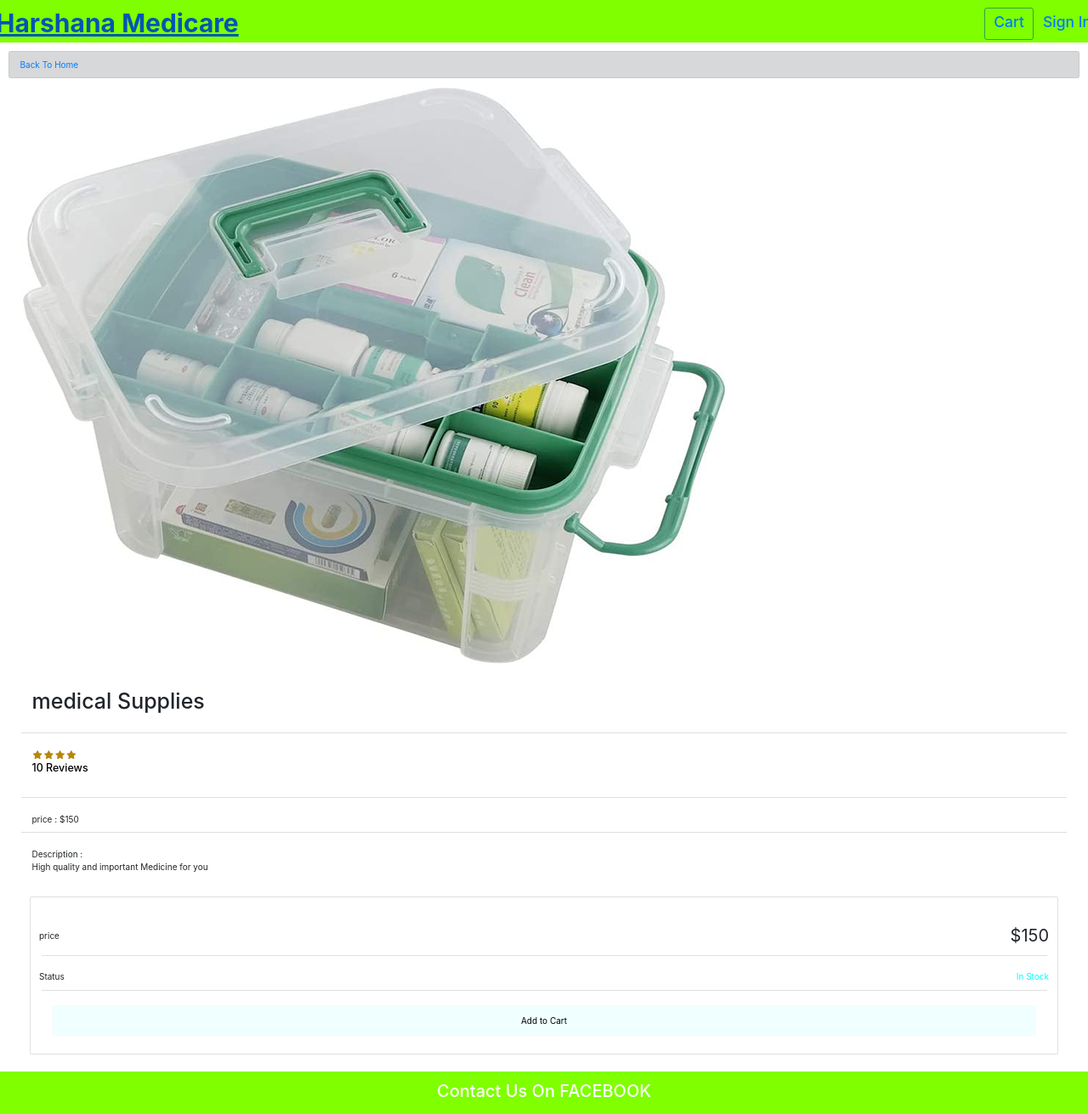
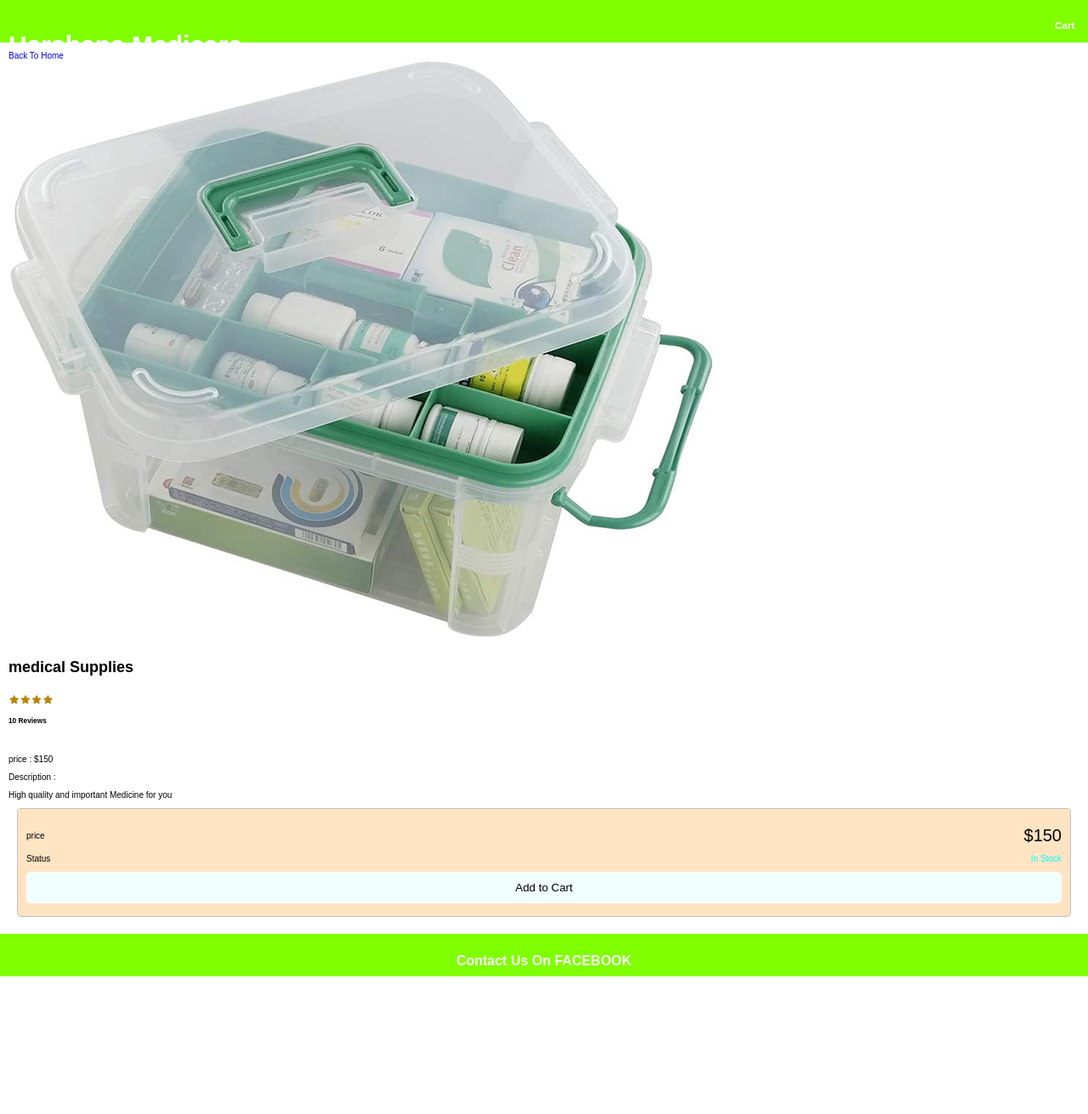
Before and after one commit to sachin96Boy/ECommerceMedicalStore, a React (Create React App) app: page /product/1 in a window 1280 px wide. Shown: the whole page at 85% size. After the commit the page ends 1150 px from the top, so only its background shows below. Built offline with nearby package versions, Linux system fonts and the light colour scheme.

Commit message:
Rolled back

```diff
--- a/src/App.js
+++ b/src/App.js
@@ -3,7 +3,7 @@ import { BrowserRouter, Route } from 'react-router-dom';
 import ProductScreen from './screens/ProductScreen';
 import HomeScreen from './screens/HomeScreen';
 
-import 'bootstrap/dist/css/bootstrap.min.css';
+
 
 
 
@@ -12,16 +12,16 @@ function App() {
     <BrowserRouter>
       <div className="grid-container">
 
-        <header className="row ">
+        <header className="row">
           <div>
-            <a className="navbar brand" href="/">Harshana Medicare</a>
+            <a className="brand" href="/">Harshana Medicare</a>
           </div>
 
 
           <div>
 
-            <a className="btn btn-outline-success btn-lg  btn btn-link" href="Cart"><h3>Cart</h3></a>
-            <a className="btn btn-outline-succes btn-lg  btn btn-link" href="Signin"><h3>Sign In</h3></a>
+            <a href="Cart"><h3>Cart</h3></a>
+            <a href="Signin"><h3>Sign In</h3></a>
           </div>
 
         </header>
--- a/src/index.js
+++ b/src/index.js
@@ -3,6 +3,7 @@ import ReactDOM from 'react-dom';
 import './index.css';
 import App from './App';
 import reportWebVitals from './reportWebVitals';
+// import 'bootstrap/dist/css/bootstrap.min.css';
 
 ReactDOM.render(
   <React.StrictMode>
--- a/src/screens/ProductScreen.js
+++ b/src/screens/ProductScreen.js
@@ -17,48 +17,48 @@ export default function ProductScreen(props) {
     }
     return (
         <div>
-            <div className="alert alert-dark" role="alert">
+
             <Link to="/">Back To Home</Link>
-            </div>
+
 
             <div className="raw top">
-                <div className="col-md">
+                <div className="col-2">
                     <img className="large" src={product.image} alt={product.name}></img>
                 </div>
-                <div className="col-sm">
-                    <ul className="list-group list-group-flush">
-                        <li className="list-group-item">
+                <div className="col-1">
+                    <ul>
+                        <li>
                             <h1>{product.name}</h1>
                         </li>
-                        <li className="list-group-item">
+                        <li>
                             <Rating rating={product.rating} numReviews={product.numReviews}></Rating>
                         </li>
 
-                            <li className="list-group-item">price : ${product.price}</li>
+                            <li>price : ${product.price}</li>
 
-                        <li className="list-group-item">
+                        <li>
                             Description : <p>
                                 {product.description}
                             </p>
                         </li>
                     </ul>
                 </div>
-                <div className="col-sm">
+                <div className="col-1">
                     <div className="card card-body">
-                        <ul className="list-group list-group-flush">
-                            <li className="list-group-item">
+                        <ul>
+                            <li>
                                 <div className="row">
                                     <div>price</div>
                                     <div className="price">${product.price}</div>
                                 </div>
                             </li>
-                            <li className="list-group-item">
+                            <li>
                                 <div className="row">
                                     <div>Status</div>
                                     <div >{product.countInStock > 0 ? (<span className="success">In Stock</span>) : (<span className="error"> Out Of Stock</span>)}</div>
                                 </div>
                             </li>
-                            <li className="list-group-item">
+                            <li>
                                 <button className="primary block">Add to Cart</button>
                             </li>
                         </ul>
```
Also changed, not shown: 1 other file (tests, documents, lock files or other folders).
